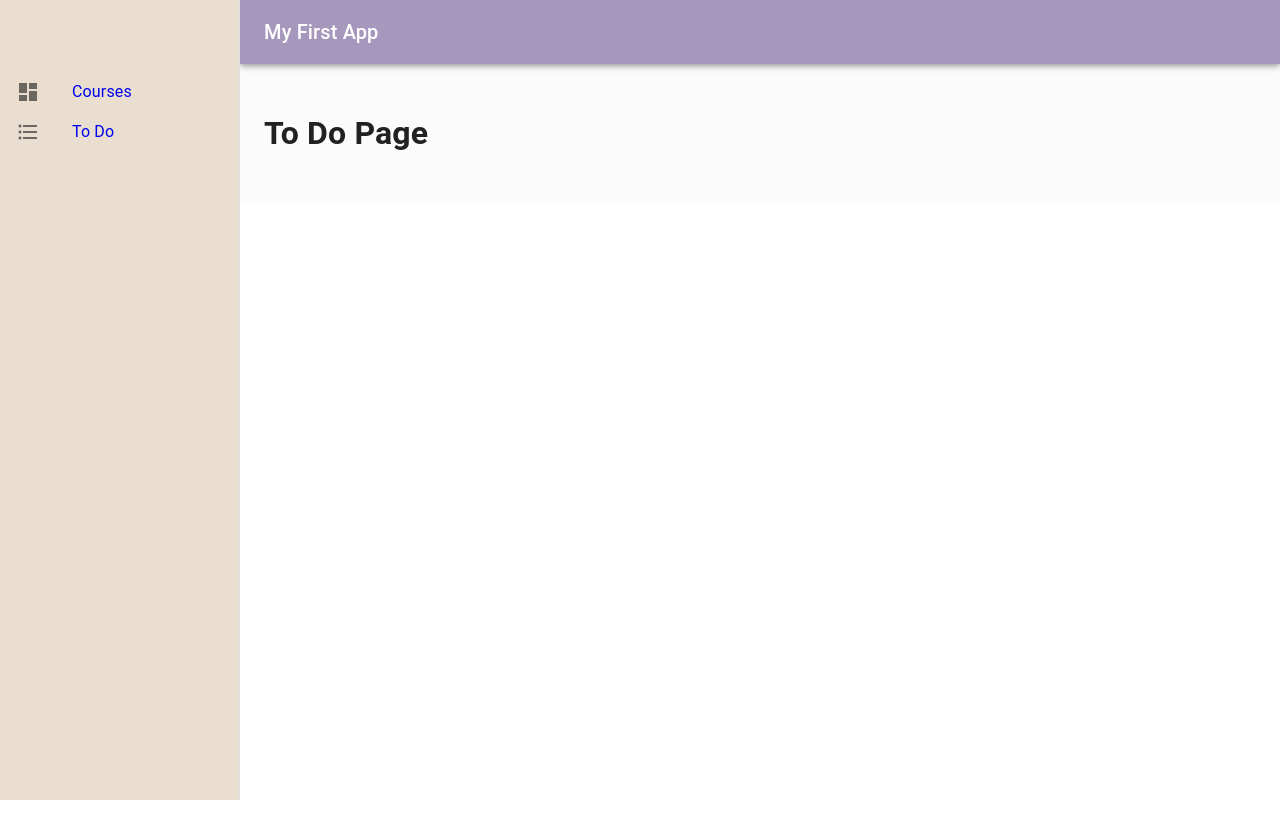
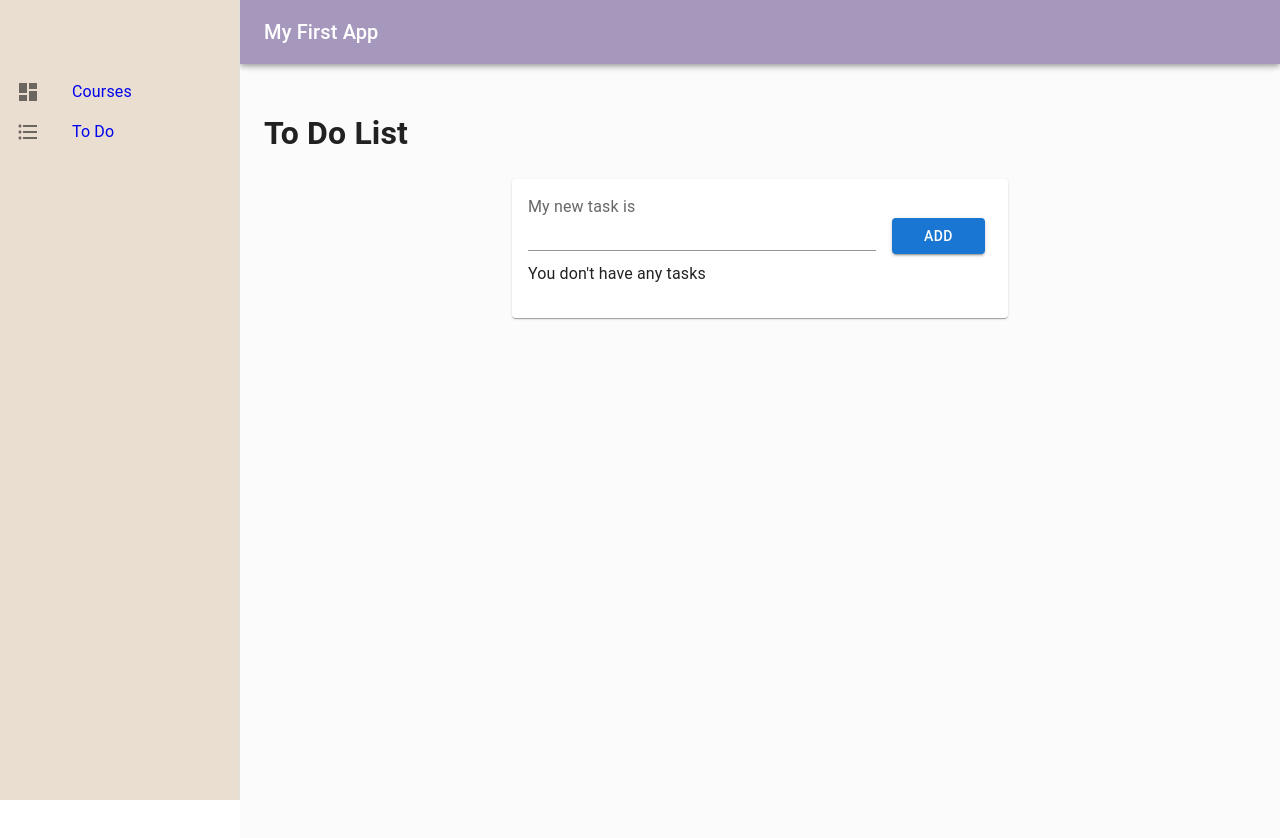
Before and after one commit to kristine-z-yan/academic-app, a React (Create React App) app: page /to-do in a window 1280 px wide. Shown: the top 838 px of the page. Before the commit the page ends 800 px from the top, so only its background shows below. Built offline with nearby package versions, Linux system fonts and the light colour scheme.

Commit message:
Added add task in todo

```diff
--- /dev/null
+++ b/src/components/ToDoListItem/ToDoListItem.js
@@ -0,0 +1,47 @@
+import * as React from 'react';
+import {IconButton, ListItem} from "@mui/material";
+
+import ListItemButton from '@mui/material/ListItemButton';
+import ListItemIcon from '@mui/material/ListItemIcon';
+import ListItemText from '@mui/material/ListItemText';
+import Checkbox from '@mui/material/Checkbox';
+import DeleteIcon from '@mui/icons-material/Delete';
+
+const ToDoListItem = (props) => {
+    const [checked, setChecked] = React.useState([0]);
+
+    const handleToggle = (value) => () => {
+        const currentIndex = checked.indexOf(value);
+        const newChecked = [...checked];
+
+        if (currentIndex === -1) {
+            newChecked.push(value);
+        } else {
+            newChecked.splice(currentIndex, 1);
+        }
+
+        setChecked(newChecked);
+    };
+
+    return (
+        <ListItem>
+            <ListItemButton role={undefined} onClick={handleToggle()} dense>
+                <ListItemIcon>
+                    <Checkbox
+                        edge="start"
+                        checked={checked.indexOf() !== -1}
+                        tabIndex={-1}
+                        disableRipple
+                        // inputProps={{ 'aria-labelledby':  }}
+                    />
+                </ListItemIcon>
+                <ListItemText  primary={props.text} />
+                <IconButton edge="end" aria-label="comments">
+                    <DeleteIcon />
+                </IconButton>
+            </ListItemButton>
+        </ListItem>
+    )
+}
+
+export default ToDoListItem;
--- a/src/pages/Courses.js
+++ b/src/pages/Courses.js
@@ -30,7 +30,7 @@ const Courses = () => {
     };
 
     return (
-        <Box sx={{ width: '100%' }}>
+        <Box sx={{ width: '100%', height: '100vh' }}>
             <Grid container spacing={3}>
                 <Grid item xs={12} md={8}>
                     <h1>Courses</h1>
--- a/src/pages/ToDo.js
+++ b/src/pages/ToDo.js
@@ -1,5 +1,70 @@
+import * as React from 'react';
+import {useState} from "react";
+
+import Box from "@mui/material/Box";
+import {Button, FormHelperText, Grid, Input, InputLabel, ListItem} from "@mui/material";
+import Card from "@mui/material/Card";
+import CardContent from "@mui/material/CardContent";
+import List from "@mui/material/List";
+import ToDoListItem from "../components/ToDoListItem/ToDoListItem";
+import {useDispatch, useSelector} from "react-redux";
+import { tasksActions } from "../store/tasks-slice";
+
 const ToDo = () => {
-    return <h1>To Do Page</h1>;
+    const [taskName, setTaskName] = useState("");
+    const dispatch = useDispatch();
+
+    let todos = useSelector(state => state.todos);
+    let taskListItems = 'You don\'t have any tasks';
+
+    if ( todos.tasks.length > 0 ) {
+        taskListItems = todos.tasks.map( (task, index) => {
+            return (
+                <ToDoListItem text={task.text} completed={task.completed} key={`task-`+ index++}/>
+            )
+        })
+    }
+
+    const changeInputHandler = (event) => {
+        setTaskName(event.target.value);
+    }
+
+    const submitTaskHandler = () => {
+        const task = {
+            text: taskName,
+            completed: false
+        }
+        dispatch(tasksActions.add(task));
+        setTaskName('')
+    }
+
+    return (
+        <Box  sx={{ width: '100%', height: '100vh' }}>
+            <Grid>
+                <h1>To Do List</h1>
+            </Grid>
+            <Grid container justifyContent="center">
+                <Grid item xs={6}>
+                   <Card>
+                       <CardContent>
+                           {/*<TextField id="standard-basic" label="My new task is" variant="standard" sx={{ width: '80%'}}/>*/}
+                           <Grid sx={{ width: '100%' }} justify-content='center'>
+                               <InputLabel htmlFor="todo-input">My new task is </InputLabel>
+                               <Input id="todo-input" sx={{ width: '75%', marginRight: 2 }} value={taskName} onChange={changeInputHandler}/>
+                               {/*<FormHelperText id="todo-helper-text">Please, fill this field.</FormHelperText>*/}
+                               <Button variant="contained" sx={{ width: '20%' }} onClick={submitTaskHandler}>Add</Button>
+                           </Grid>
+                           <Grid sx={{ width: '95%' }}>
+                              <List>
+                                  { taskListItems }
+                              </List>
+                           </Grid>
+                       </CardContent>
+                   </Card>
+                </Grid>
+            </Grid>
+        </Box>
+    )
 };
 
 export default ToDo;
--- a/src/store/courses-slice.js
+++ b/src/store/courses-slice.js
@@ -48,7 +48,6 @@ export const coursesSlice = createSlice({
     },
 })
 
-// Action creators are generated for each case reducer function
 export const coursesActions = coursesSlice.actions
 
 export default coursesSlice;
--- a/src/store/index.js
+++ b/src/store/index.js
@@ -1,8 +1,12 @@
 import { configureStore } from '@reduxjs/toolkit';
-import {coursesSlice} from "./courses-slice";
+import { coursesSlice } from "./courses-slice";
+import { tasksSlice } from "./tasks-slice";
 
 const store = configureStore({
-    reducer: { courses: coursesSlice.reducer },
+    reducer: {
+        courses: coursesSlice.reducer,
+        todos: tasksSlice.reducer
+    },
 });
 
 export default store;
--- /dev/null
+++ b/src/store/tasks-slice.js
@@ -0,0 +1,17 @@
+import { createSlice } from '@reduxjs/toolkit';
+
+export const tasksSlice = createSlice({
+    name: 'tasks',
+    initialState: { tasks: [] },
+    reducers: {
+        add: (state, action) => {
+            let task = action.payload;
+            state.tasks.push(task);
+        },
+        // delete:,
+        // completed:,
+    },
+})
+
+export const tasksActions = tasksSlice.actions;
+export default tasksSlice;
```
